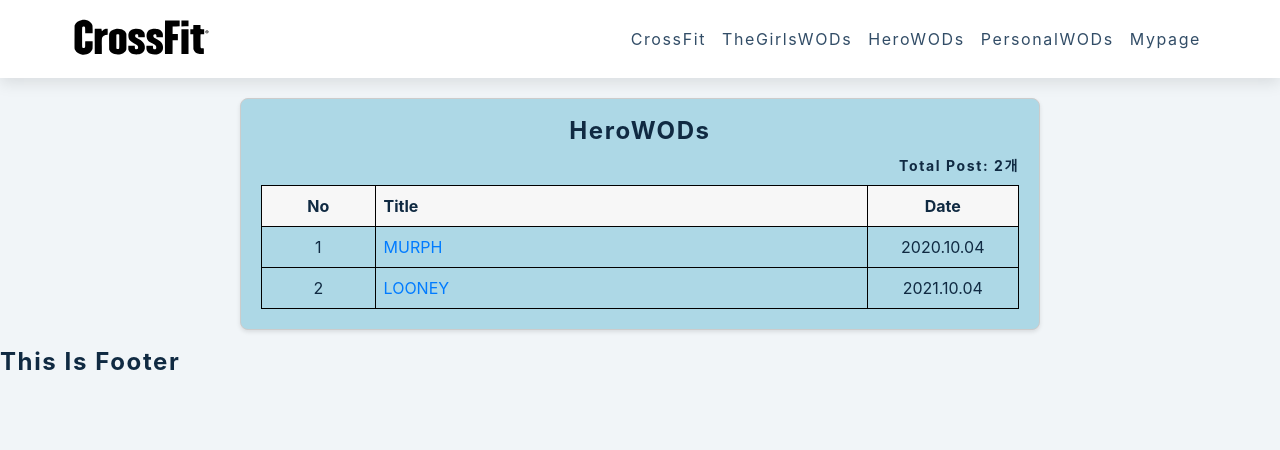
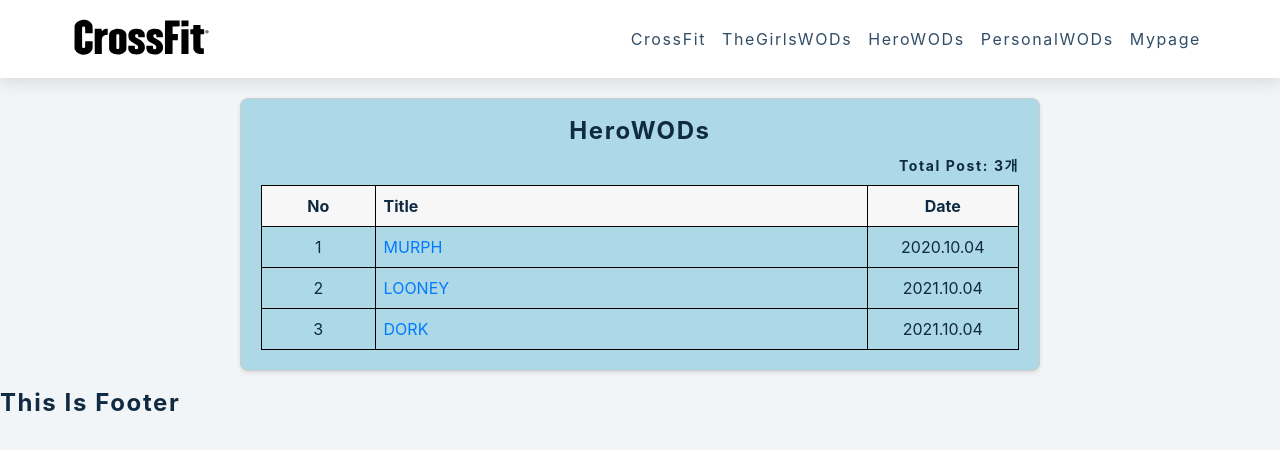
Before and after one commit to keeemhs/CrossfitCommunity, a React (Create React App) app: page /HeroWODs in a window 1280 px wide. Shown: the top 450 px of the page. Built offline with nearby package versions, Linux system fonts and the light colour scheme; no server answers.

Commit message:
HeroWodPage

```diff
--- a/src/pages/data/HeroWODsData.js
+++ b/src/pages/data/HeroWODsData.js
@@ -19,4 +19,14 @@
         weight: '(95/65lb)',
         createdOn: '2021-10-04',
     },
+    {
+        id: 3,
+        title: 'DORK',
+        type: 'For Time',
+        round: '6',
+        timeCap: '25',
+        activity: '60 Double-unders30 Kettlebell Swings15 Burpees',
+        weight: '(24/16kg)',
+        createdOn: '2021-10-04',
+    },
 ];
```
